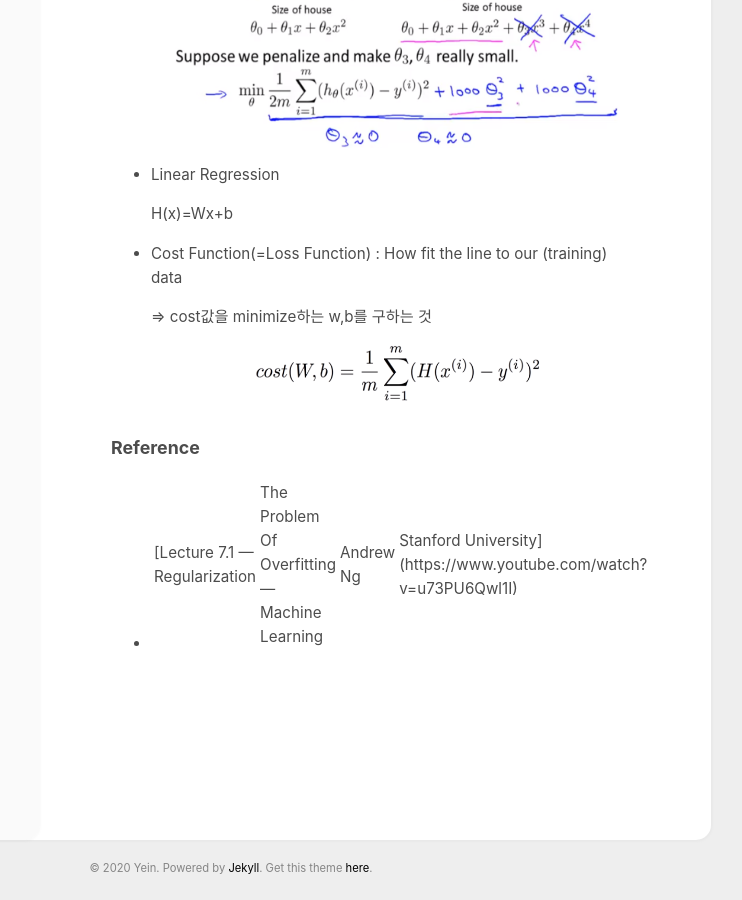
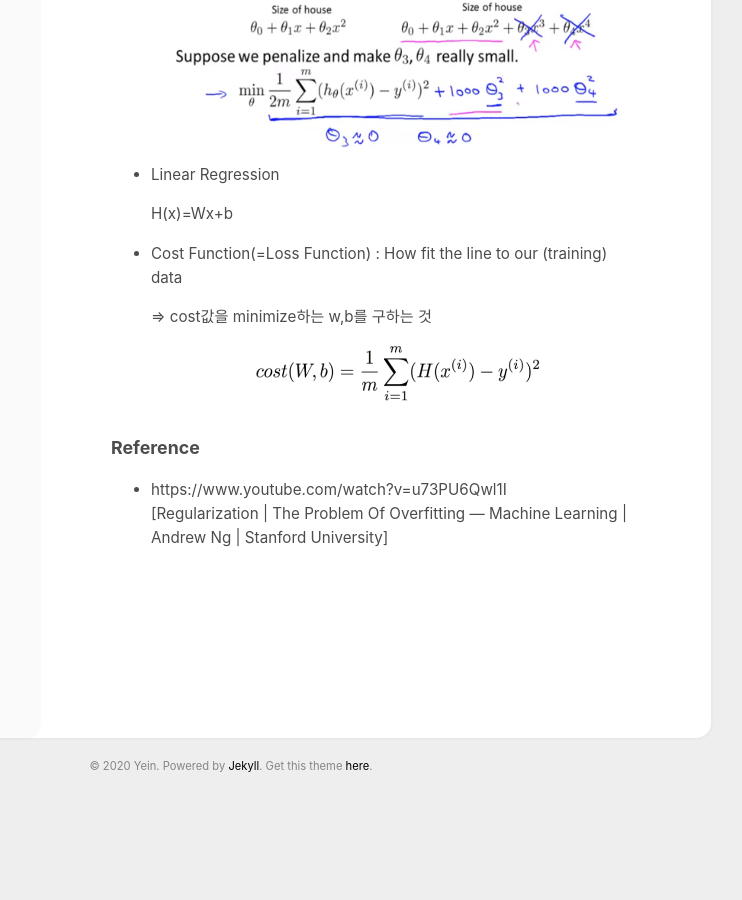
Before and after one commit to YeinHeo/yeinheo.github.io, a Jekyll site: the page built from _posts/2020-10-09-[ML]Overfitting.md, in a window 1280 px wide and 900 px high, scrolled down 2159 px. Shown: the whole window, without its empty margins (409-1151 px from the left). Built offline with Jekyll 4.4.1, drawn with Linux system fonts in a browser that asks for light colours; after the commit the page ends 2957 px from its top, so only the background shows below that.

Commit message:
Update 2020-10-09-[ML]Overfitting.md

```diff
--- a/_posts/2020-10-09-[ML]Overfitting.md
+++ b/_posts/2020-10-09-[ML]Overfitting.md
@@ -77,4 +77,5 @@ bias와 variance는 reducible error로 줄일 수 있는 에러이다.
 
 
 ### Reference
-- [Lecture 7.1 — Regularization | The Problem Of Overfitting — Machine Learning | Andrew Ng | Stanford University](https://www.youtube.com/watch?v=u73PU6Qwl1I)
+- https://www.youtube.com/watch?v=u73PU6Qwl1I
+  [Regularization | The Problem Of Overfitting — Machine Learning | Andrew Ng | Stanford University]
```
